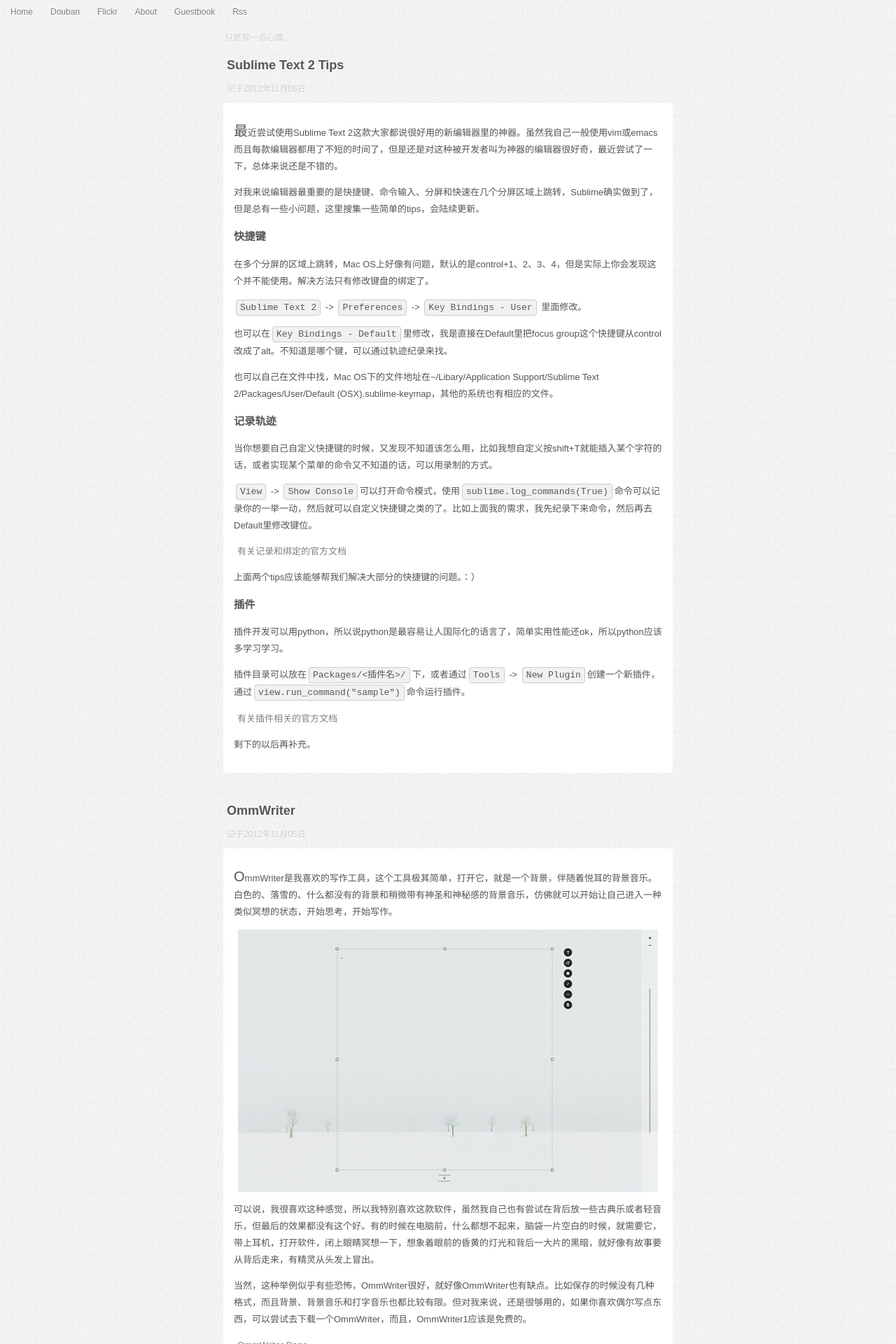
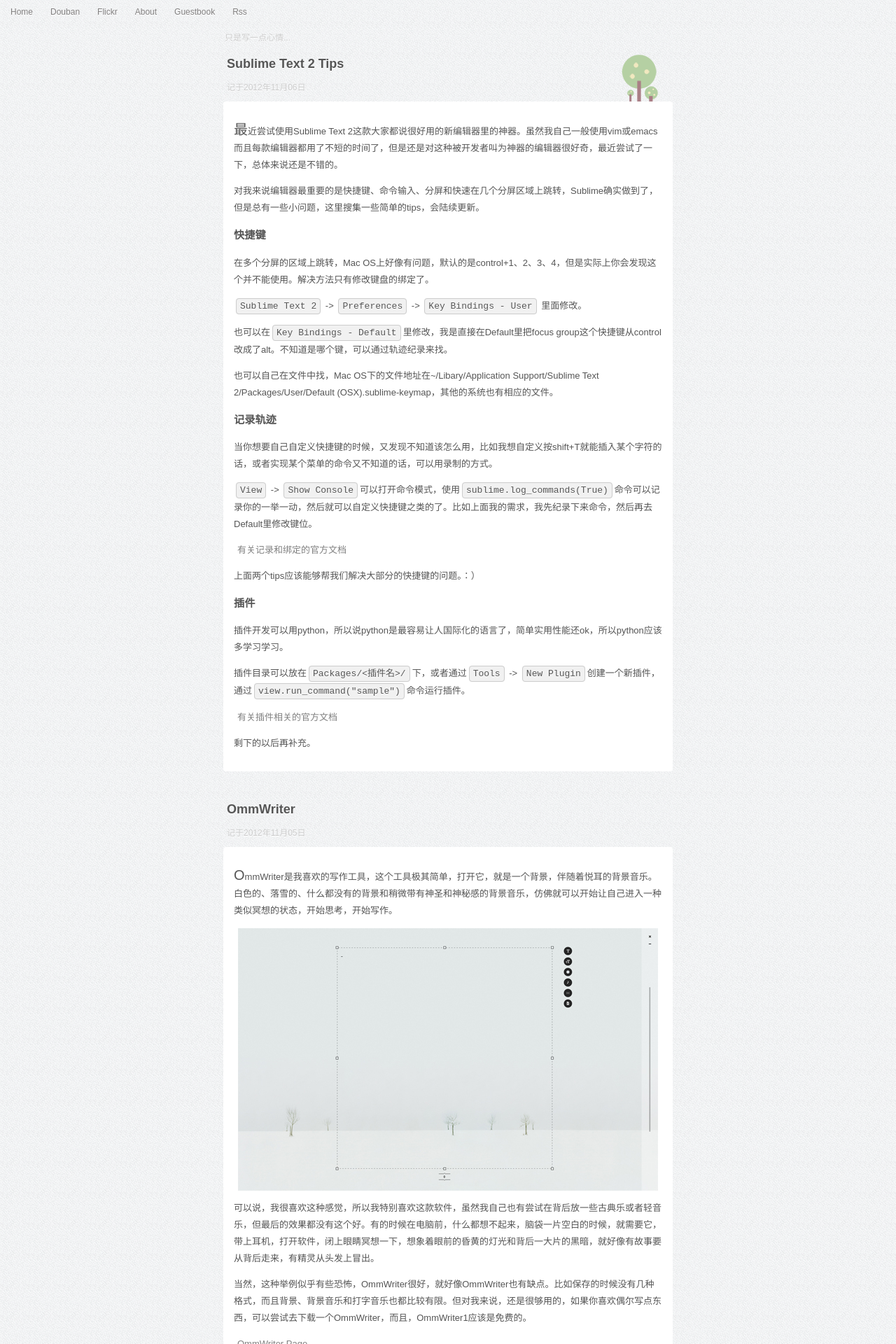
Before and after one commit to zwitzwit/guojing.github.com, a Jekyll site: the page built from index.html, in a window 1280 px wide. Shown: the top 1920 px of the page at 70% size. Built offline with Jekyll 4.4.1, drawn with Linux system fonts in a browser that asks for light colours; Markdown is read by kramdown in place of the engine named in the settings; the list of posts is cut into pages by our own code.

Commit message:
change file

```diff
--- a/_layouts/default.html
+++ b/_layouts/default.html
@@ -11,6 +11,8 @@
 {% include banner.html %}
 
 <div class="cast">只是写一点心情...</div>
+
+<div class="logo"></div>
 
 <div class="main">
 {{ content }}
--- a/_layouts/post.html
+++ b/_layouts/post.html
@@ -44,6 +44,7 @@
 <body>
 {% include banner.html %}
 </div>
+<div class="logo"></div>
 <div class="main">
   <div class="title"><a href="{{ page.url }}">{{ page.title }}</a></div>
   <div class="date">记于{{ page.date | date:"%Y年%m月%d日"}}</div>
--- a/css/style.css
+++ b/css/style.css
@@ -76,3 +76,5 @@
 #disqus_container .comment {margin-left: -5px}
 
 code {border:1px solid #ccc; background:#f1f1f1; padding:3px 5px; margin:0 3px;-moz-border-radius:4px;-webkit-border-radius:4px;border-radius:4px;text-shadow:0 1px 0 white;}
+
+.logo {background-image:url("../images/logo-100.png");background-position:right center;background-repeat:no-repeat;display: block;height: 150px;margin: 0 auto -152px; width: 643px}
```
